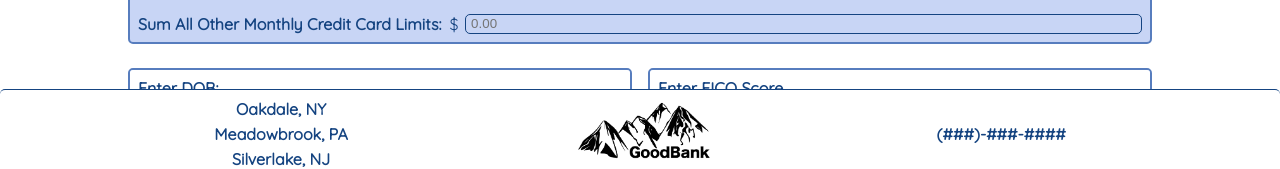
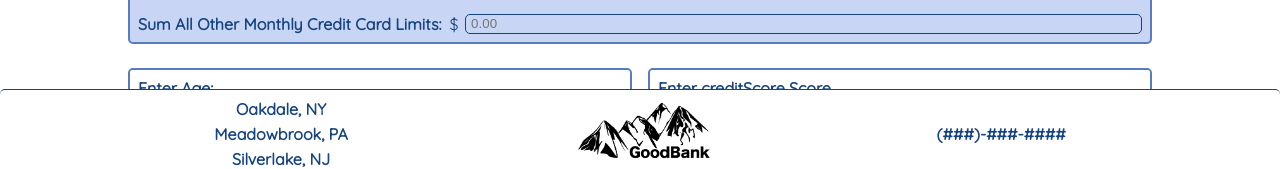
Before and after one commit to 221024-Java-React/t3-p3-bank-app, a React (Create React App) app in the folder banking-frontend/: page /cc in a window 1280 px wide. Shown: the part 622-791 px from the top of the page. Built offline with nearby package versions, Linux system fonts and the light colour scheme.

Commit message:
fixed credit card application

```diff
--- a/banking-frontend/src/Components/Forms/CreditCardApplication.tsx
+++ b/banking-frontend/src/Components/Forms/CreditCardApplication.tsx
@@ -1,4 +1,4 @@
-import React, { useState } from "react";
+import React, { useEffect, useState } from "react";
 import styled from "styled-components";
 import { axInst } from "../../Util/axInstance";
 import AccountHeader from "../AccountPage/AccountHeader";
@@ -67,6 +67,9 @@ const SubmitButton = styled.button`
     }
 `;
 
+const CreditCardApplication = () => {
+    const [totalDebt, setTotalDebt] = useState<number>(0);
+
     const initInputs = {
         netWorth: "",
         monthlyIncome: "",
@@ -74,13 +77,12 @@ const initInputs = {
         rent: "",
         totalMiscPayments: "",
         totalCCLimits: "",
-    dob: "",
-    fico: "",
+        age: "",
+        creditScore: "",
         hasCC: "",
         over15: "",
     };
 
-const CreditCardApplication = () => {
     const [inputs, setInputs] = useState(initInputs);
 
     const handleFormChange = (e: React.ChangeEvent<HTMLInputElement>) => {
@@ -100,8 +102,6 @@ const CreditCardApplication = () => {
             console.log(e, "this is the error");
         }
     };
-
-    console.log(inputs)
 
     return (
         <>
@@ -161,7 +161,8 @@ const CreditCardApplication = () => {
                         <SectionHeader>Income Information</SectionHeader>
                         <InputWrapper>
                             <Label>Total Net Worth:</Label>
-                            $ <Input
+                            ${" "}
+                            <Input
                                 type="text"
                                 name="netWorth"
                                 value={inputs.netWorth}
@@ -172,7 +173,8 @@ const CreditCardApplication = () => {
                         </InputWrapper>
                         <InputWrapper>
                             <Label>Monthly Income:</Label>
-                            $ <Input
+                            ${" "}
+                            <Input
                                 type="text"
                                 name="monthlyIncome"
                                 value={inputs.monthlyIncome}
@@ -186,7 +188,8 @@ const CreditCardApplication = () => {
                         <SectionHeader>Debt Information</SectionHeader>
                         <InputWrapper>
                             <Label>Monthly Car Payment</Label>
-                            $ <Input
+                            ${" "}
+                            <Input
                                 type="text"
                                 name="carPayment"
                                 value={inputs.carPayment}
@@ -197,7 +200,8 @@ const CreditCardApplication = () => {
                         </InputWrapper>
                         <InputWrapper>
                             <Label>Monthly Rent/Mortgage:</Label>
-                            $ <Input
+                            ${" "}
+                            <Input
                                 type="text"
                                 name="rent"
                                 value={inputs.rent}
@@ -208,7 +212,8 @@ const CreditCardApplication = () => {
                         </InputWrapper>
                         <InputWrapper>
                             <Label>Sum All Other Monthly Debt Payments:</Label>
-                            $ <Input
+                            ${" "}
+                            <Input
                                 type="text"
                                 name="totalMiscPayments"
                                 value={inputs.totalMiscPayments}
@@ -221,7 +226,8 @@ const CreditCardApplication = () => {
                             <Label>
                                 Sum All Other Monthly Credit Card Limits:
                             </Label>
-                            $ <Input
+                            ${" "}
+                            <Input
                                 type="text"
                                 name="totalCCLimits"
                                 value={inputs.totalCCLimits}
@@ -233,24 +239,37 @@ const CreditCardApplication = () => {
                     </SectionWrapper>
                     <FinalSection>
                         <SectionWrapper style={{ flex: 1, marginRight: "1em" }}>
-                            <SectionHeader>Enter DOB:</SectionHeader>
+                            {/* <SectionHeader>Enter DOB:</SectionHeader> */}
+                            {/* <InputWrapper> */}
+                            {/*     <Input */}
+                            {/*         type="date" */}
+                            {/*         name="dob" */}
+                            {/*         value={inputs.dob} */}
+                            {/*         style={{ flex: 1, color: "#154481" }} */}
+                            {/*         onChange={handleFormChange} */}
+                            {/*     /> */}
+                            {/* </InputWrapper> */}
+                            <SectionHeader>Enter Age:</SectionHeader>
                             <InputWrapper>
                                 <Input
-                                    type="date"
-                                    name="dob"
-                                    value={inputs.dob}
+                                    type="text"
+                                    name="age"
+                                    value={inputs.age}
                                     style={{ flex: 1, color: "#154481" }}
+                                    placeholder="16"
                                     onChange={handleFormChange}
                                 />
                             </InputWrapper>
                         </SectionWrapper>
                         <SectionWrapper style={{ flex: 1 }}>
-                            <SectionHeader>Enter FICO Score</SectionHeader>
+                            <SectionHeader>
+                                Enter creditScore Score
+                            </SectionHeader>
                             <InputWrapper>
                                 <Input
                                     type="text"
-                                    name="fico"
-                                    value={inputs.fico}
+                                    name="creditScore"
+                                    value={inputs.creditScore}
                                     placeholder="0-850"
                                     style={{ flex: 1 }}
                                     onChange={handleFormChange}
```
Lines whose indentation alone changed are shown as unchanged.
